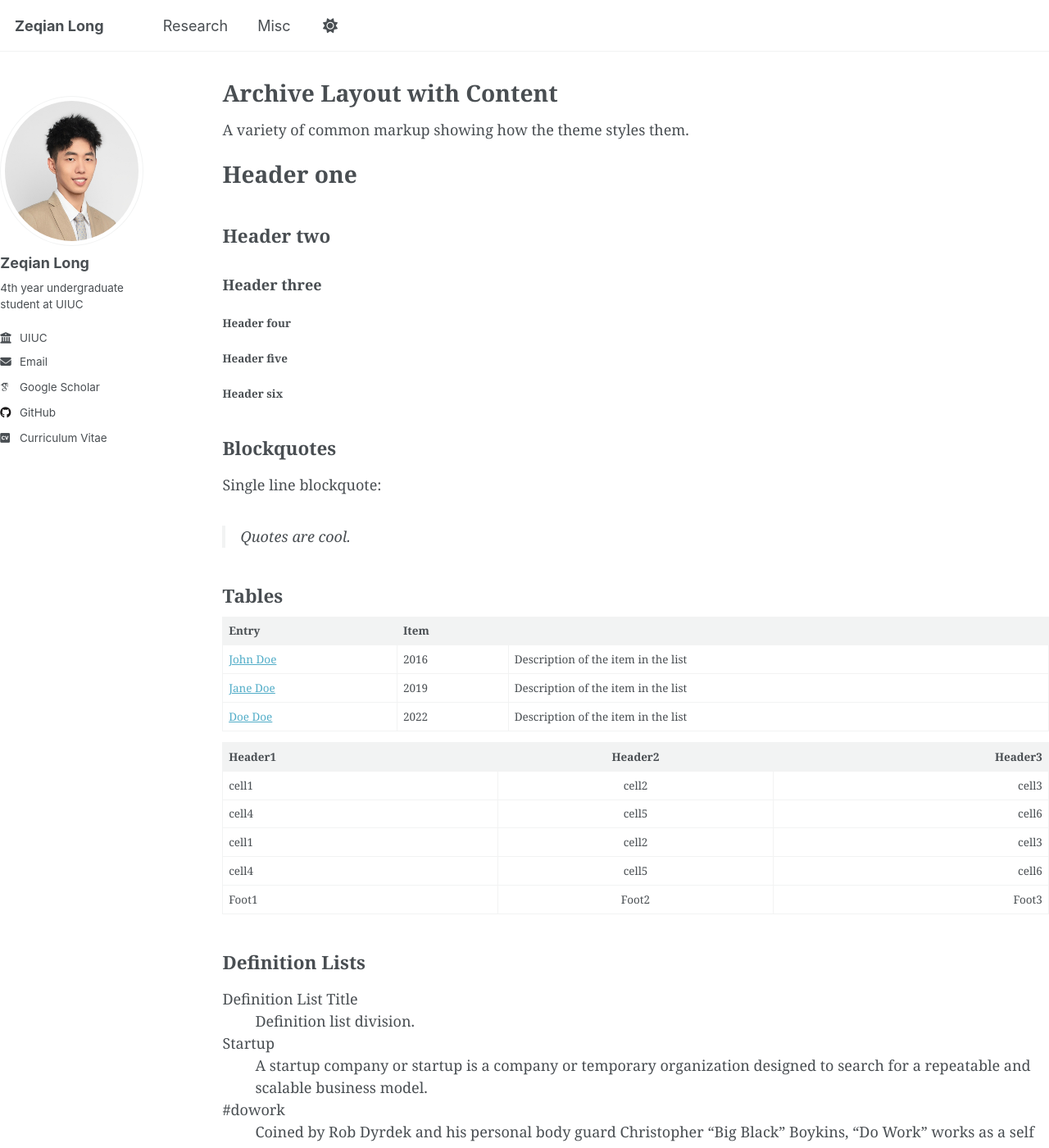
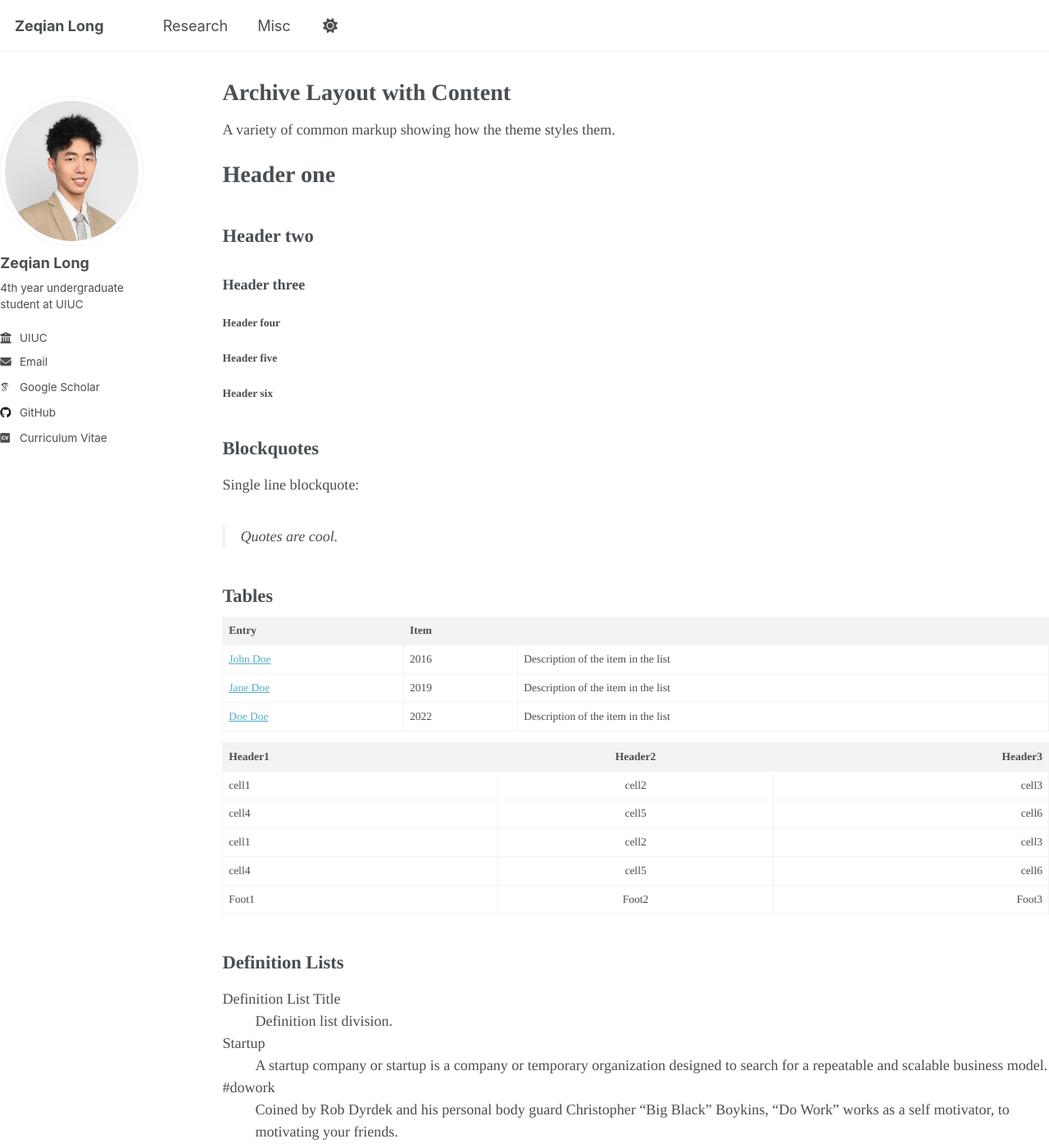
Before and after one commit to Zeqian-Long/Zeqian-Long.github.io, a Jekyll site: the page built from _pages/archive-layout-with-content.md, in a window 1280 px wide and 1400 px high. Shown: the whole window at 82% size. Built offline with Jekyll 4.4.1, drawn with Linux system fonts in a browser that asks for light colours; some web fonts are replaced; a style sheet for code colours, icons or effects is not loaded.

Commit message:
adjust font

```diff
--- a/_sass/_themes.scss
+++ b/_sass/_themes.scss
@@ -24,8 +24,8 @@ $helvetica                  : Helvetica, "Helvetica Neue", Arial, sans-serif;
 
 /* Serif typefaces */
 $georgia                    : Georgia, serif;
-// $times                      : Times, serif;
-$times                      : "CMU Serif Roman", "CMU Serif", Georgia, serif;
+$times                      : Times, serif;
+// $times                      : "CMU Serif Roman", "CMU Serif", Georgia, serif;
 $bodoni                     : "Bodoni MT", serif;
 $calisto                    : "Calisto MT", serif;
 $garamond                   : Garamond, serif;
--- a/_sass/layout/_navigation.scss
+++ b/_sass/layout/_navigation.scss
@@ -13,8 +13,8 @@
   margin-bottom: 0;
   padding-left: 2em;
   padding-right: 2em;
-  // font-family: "Times New Roman", Times, serif;
-  font-family: "CMU Serif Roman", "CMU Serif", "Computer Modern", serif;
+  font-family: "Times New Roman", Times, serif;
+  // font-family: "CMU Serif Roman", "CMU Serif", "Computer Modern", serif;
   -webkit-animation: intro 0.3s both;
           animation: intro 0.3s both;
   -webkit-animation-delay: 0.30s;
@@ -67,8 +67,8 @@
     margin: 0;
     padding: 0;
     list-style-type: none;
-    // font-family: "Times New Roman", Times, serif;
-    font-family: "CMU Serif Roman", "CMU Serif", "Computer Modern", serif;
+    font-family: "Times New Roman", Times, serif;
+    // font-family: "CMU Serif Roman", "CMU Serif", "Computer Modern", serif;
   }
 
   li {
@@ -79,8 +79,8 @@
     a {
       margin-bottom: 0.25em;
       padding: 0.5em 1em;
-      // font-family: "Times New Roman", Times, serif;
-      font-family: "CMU Serif Roman", "CMU Serif", "Computer Modern", serif;
+      font-family: "Times New Roman", Times, serif;
+      // font-family: "CMU Serif Roman", "CMU Serif", "Computer Modern", serif;
       font-size: 14px;
       font-weight: bold;
       line-height: 1.5;
```
